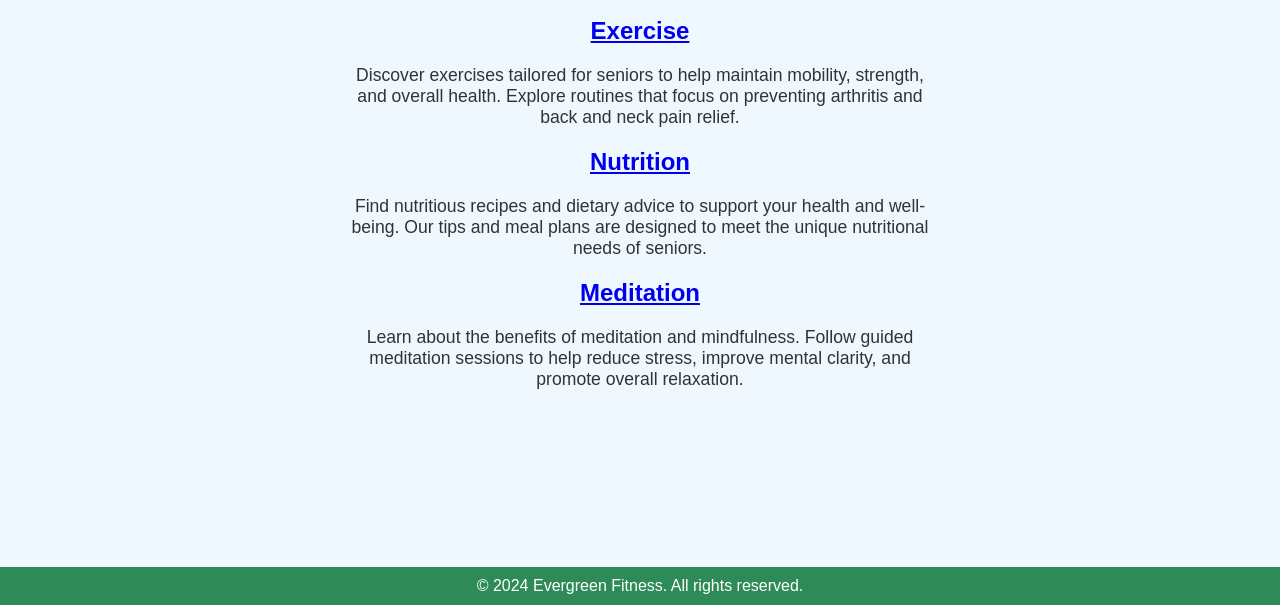
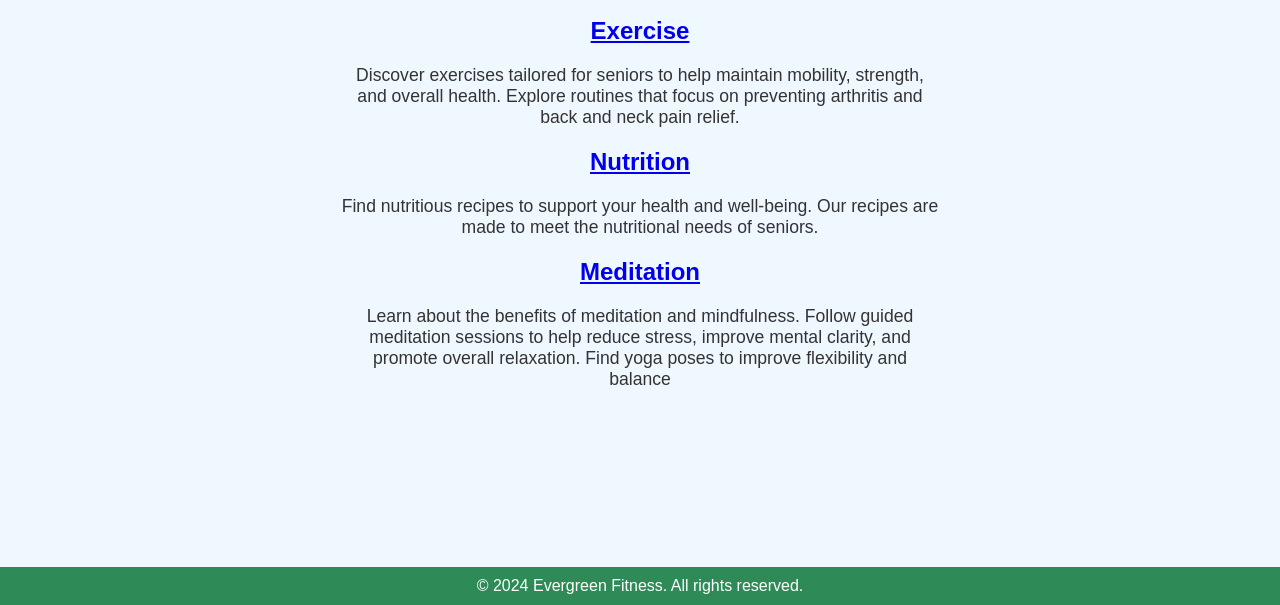
Before and after one commit to YutishaPandey/Evergreen-Fitness, a plain HTML site: page index.html in a window 1280 px wide. Shown: the part 195-800 px from the top of the page. Drawn offline with Linux system fonts and the light colour scheme.

Commit message:
Update index.html

```diff
--- a/index.html
+++ b/index.html
@@ -87,12 +87,12 @@
 
         <section class="section">
             <h2><a href="nutrition.html">Nutrition</a></h2>
-            <p>Find nutritious recipes and dietary advice to support your health and well-being. Our tips and meal plans are designed to meet the unique nutritional needs of seniors.</p>
+            <p>Find nutritious recipes to support your health and well-being. Our recipes are made to meet the nutritional needs of seniors.</p>
         </section>
 
         <section class="section">
             <h2><a href="meditation.html">Meditation</a></h2>
-            <p>Learn about the benefits of meditation and mindfulness. Follow guided meditation sessions to help reduce stress, improve mental clarity, and promote overall relaxation.</p>
+            <p>Learn about the benefits of meditation and mindfulness. Follow guided meditation sessions to help reduce stress, improve mental clarity, and promote overall relaxation. Find yoga poses to improve flexibility and balance</p>
         </section>
     </main>
     <footer>
```
